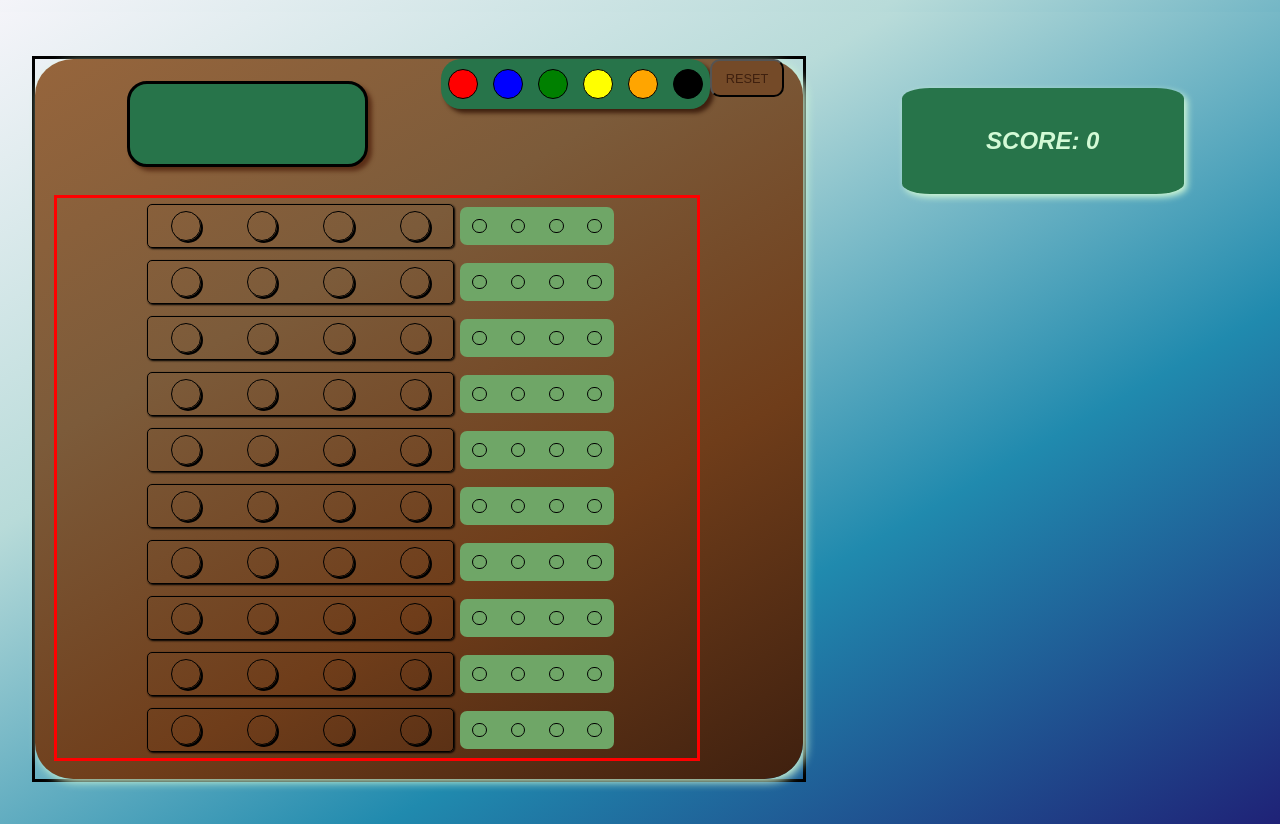
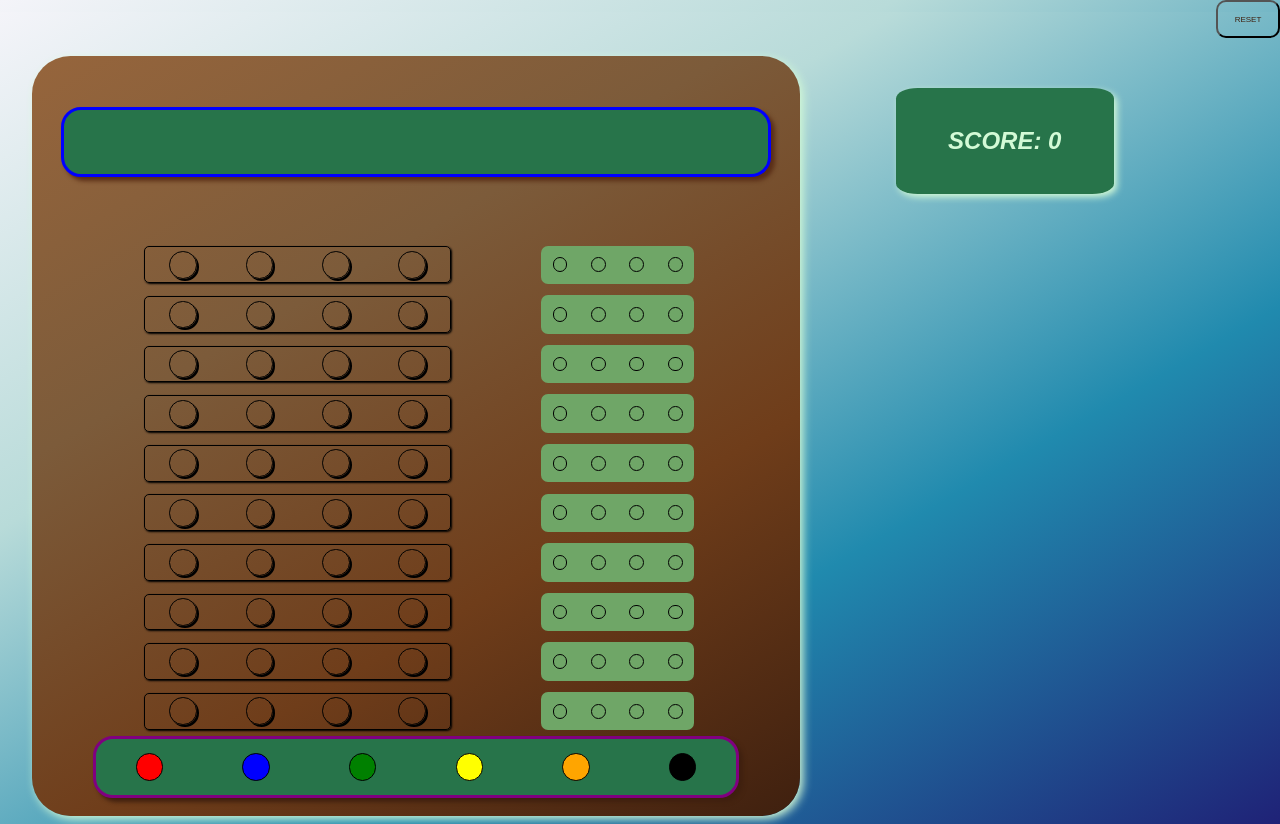
Before and after one commit to Flothar78/mastermind, a Vue app: page / in a window 1280 px wide. Built offline with nearby package versions, Linux system fonts and the light colour scheme; the HTML template or start-up script is replaced by a standard one.

Commit message:
reset button

```diff
--- a/src/assets/main.css
+++ b/src/assets/main.css
@@ -35,7 +35,7 @@
   display: flex;
   justify-content: flex-start;
   flex-grow: 1;
-  background: linear-gradient(-30deg,#1f2277, #208AAE, #B8DBD9, #F4F4F9);
+  background: linear-gradient(-30deg, #1f2277, #208aae, #b8dbd9, #f4f4f9);
 }
 @keyframes solutionPeonsSprout {
   0% {
@@ -71,11 +71,11 @@
   }
 }
 .score-container {
-  box-shadow: 3px 3px 7px ;
-  background: #27744A;
+  box-shadow: 3px 3px 7px;
+  background: #27744a;
   font-family: sans-serif;
   font-style: oblique;
-  color: #D3FAD6;
+  color: #d3fad6;
   font-size: 1.2rem;
   font-weight: 900;
   width: 20%;
@@ -89,13 +89,13 @@
   align-items: center;
 }
 .infos-container {
-  box-shadow: 3px 3px 7px ;
+  box-shadow: 3px 3px 7px;
   animation-name: containerSprout;
   animation-duration: 1.6s;
-  background: #27744A;
+  background: #27744a;
   font-family: sans-serif;
   font-style: oblique;
-  color: #D3FAD6;
+  color: #d3fad6;
   font-size: 1.2rem;
   font-weight: 900;
   width: 20%;
@@ -113,7 +113,7 @@
   animation-duration: 1.6s;
 }
 .continue-button {
-  color: #D3FAD6;
+  color: #d3fad6;
   font-size: large;
   animation-name: containerSprout;
   animation-duration: 1.6s;
@@ -123,12 +123,12 @@
   border-radius: 10px;
 }
 .restart-button {
-  font-size:large;
+  font-size: large;
   font-weight: bold;
   animation-name: containerSprout;
   animation-duration: 1.6s;
   background-color: transparent;
-  color: #D3FAD6;
+  color: #d3fad6;
   opacity: 0.6;
   height: 3vw;
   width: 8vw;
@@ -141,12 +141,12 @@
 }
 .play-ground {
   background-image: linear-gradient(-30deg, #3f200f, #6f3d1a, #7c5b3a, #96653c);
-  box-shadow: 3px 3px 10px #D3FAD6;
+  box-shadow: 3px 3px 10px #d3fad6;
   border-radius: 5%;
 }
 .game-solution {
   margin-inline: auto;
-  box-shadow:4px 4px 4px  #5a2e17;
+  box-shadow: 4px 4px 4px #5a2e17;
   width: 87%;
   background-color: #27744a;
   border-radius: 20px;
@@ -157,7 +157,7 @@
   min-width: 50%;
 }
 .withinRow {
-  box-shadow: 1px 1px 2px ;
+  box-shadow: 1px 1px 2px;
   border: black 0.5px solid;
   height: 10%;
   display: flex;
@@ -171,7 +171,7 @@
 }
 .peons-row {
   height: 15vh;
-  width:98%;
+  width: 98%;
   margin-inline: auto;
   background-color: #27744a;
   box-shadow: 4px 4px 4px #3f200f;
@@ -189,17 +189,21 @@
   height: 3vw;
   width: 12vw;
 }
-button {
-  background-color: #744A28;
+
+.reset-button {
+  position: absolute;
+  background-color: transparent;
   font-size: 0.5rem;
   color: #3f200f;
   height: 3vw;
-  width: 15vw;
+  width: 5vw;
   border-radius: 10px;
+  right: 0;
+  top: 0;
 }
 @media screen and (max-width: 759px) {
   #app {
-    justify-content:center;
+    justify-content: center;
   }
   .score-container {
     position: absolute;
@@ -230,9 +234,10 @@ button {
   .restart-button {
     font-size: small;
     height: 25%;
-    width:60%;
+    width: 60%;
     margin-top: 0.3vh;
-    margin-bottom: 0.7vh;font-size: x-small;
+    margin-bottom: 0.7vh;
+    font-size: x-small;
   }
   .play-ground {
     position: relative;
@@ -266,7 +271,7 @@ button {
     /* flex-direction: column-reverse; */
     justify-content: space-around;
     align-items: center;
-     height: 6vh;
+    height: 6vh;
     width: 95%;
     /* margin-left: -18vw; */
     /* margin-top: 7vh; */
@@ -334,7 +339,7 @@ button {
     width: 60vw;
     padding-left: 1.5vw;
     padding-right: 1.5vw;
-    margin-top:2.5vh;
+    margin-top: 2.5vh;
   }
   .betweenRows {
     height: 65vh;
@@ -355,7 +360,6 @@ button {
     align-items: center;
     margin-top: 2vh;
     margin-bottom: 2vh;
-
   }
   .peon-shape {
     border: 0.5px solid black;
@@ -377,43 +381,40 @@ button {
   .score-container {
     font-size: x-large;
     height: 10%;
-    width: 20vw;
+    width: 15vw;
     margin-right: 2.5vw;
     justify-content: center;
     align-items: center;
   }
   .infos-container {
     font-size: xx-large;
-    height: 30%;
+    height: 25%;
     width: 20vw;
     margin-right: 2.5vw;
-   justify-content: center;
+    justify-content: center;
   }
   .continue-button {
     margin: 2vh 0 2vh 0;
     /* box-shadow: 3px 3px 3px #1f2277; */
   }
-  .reset-button {
-    height: 3vw;
-    width: 15vw;
-    font-size: .8rem;
-  }
   .play-ground {
-    position: relative;
+    /* position: relative; */
     display: flex;
-    justify-content: space-between;
-    height: 90vh;
+    justify-content: center;
+    height: 95vh;
     width: 70vw;
     padding-left: 1.5vw;
     padding-right: 1.5vw;
   }
   .peons-row {
+    border: purple solid 3px;
+    position: absolute;
     height: 7%;
-    width: 100%;
+    width: 50%;
     display: flex;
     justify-content: space-around;
     align-items: center;
-    /* margin-top: 17vh; */
+    margin-top: 85vh;
   }
   /* .betweenRows {
     display: flex;
@@ -421,33 +422,35 @@ button {
     justify-content: flex-start;
   } */
   .play-and-check-container {
-    border: red 3px solid;
     position: absolute;
-    height: 70vh;
-    margin-top: 17vh;
+    height: 62%;
+    margin-top: 23vh;
     margin-inline: auto;
     /* margin-left: 19%; */
     width: 50vw;
     display: flex;
-    justify-content: center;
+    justify-content: space-around;
   }
-  .play-and-result-wrapper { border: black 3px solid;
+  .play-and-result-wrapper {
     width: 60vw;
     height: 90vh;
     margin: 4vh;
   }
-  .game-solution { border: black 3px solid;
+  .game-solution {
+    border: blue 3px solid;
+    position: absolute;
     display: flex;
     justify-content: space-around;
     align-items: center;
-    height: 10vh;
-    margin: 3% 10% 0 10%;
+    height: 8vh;
+    width: 55%;
+    margin: 4% 0 0 0;
   }
   .peon-shape {
     border: 0.5px solid black;
     border-radius: 50%;
-    width: 2.2vw;
-    height: 2.2vw;
+    width: 2vw;
+    height: 2vw;
   }
   .peon-in-check-row {
     width: 1vw;
--- a/src/views/PlayView.vue
+++ b/src/views/PlayView.vue
@@ -5,19 +5,20 @@ import TryAndChecks from "@/components/TryAndChecks.vue";
 import { useColorStore } from "@/stores/ColorStore.js";
 import { useScoreStore } from "@/stores/ScoreStore.js";
 const restartGame = () => {
-//  useColorStore().restartScoreStore();
+  //  useColorStore().restartScoreStore();
   useScoreStore().restartGame();
 };
 </script>
 <template>
+  <button type="button" class="reset-button" @click="restartGame">
+    <div>RESET</div>
+  </button>
   <div class="play-ground">
     <GameSolution />
     <TryAndChecks />
     <AvailableColors />
-    <button type="button" class="reset-button" @click="restartGame"><div>RESET</div></button>
   </div>
 </template>
 <style scoped>
 @import "@/assets/main.css";
-
 </style>
```
